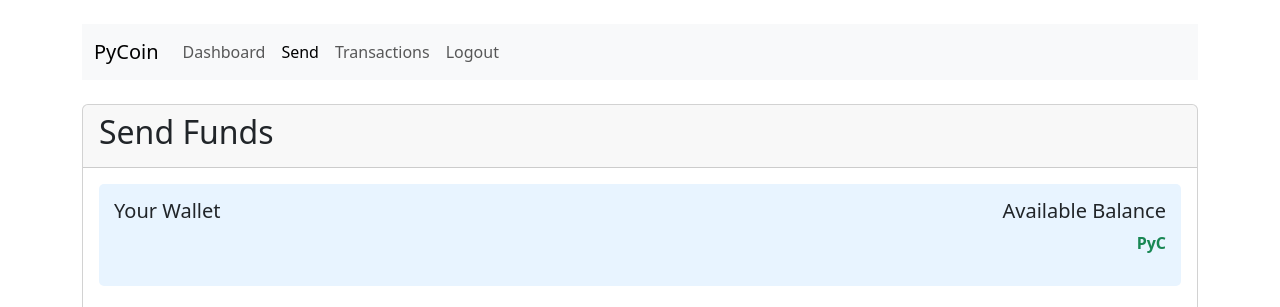
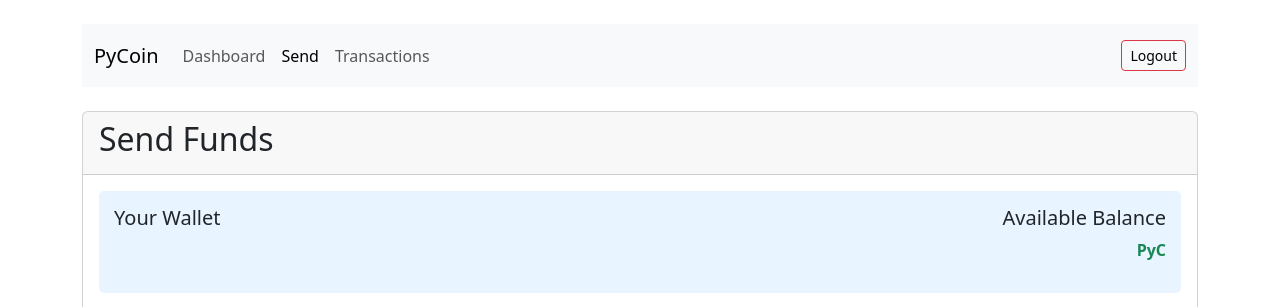
Before and after one commit to anhpham-dev/pycoin, a Flask app: template templates/send.html in a window 1280 px wide. Shown: the top 307 px of the page. Run offline with Flask 3, Linux system fonts and the light colour scheme; the template is opened without the code that fills it, so the values that code supplies are empty; some libraries are stand-ins or nearby versions.

Commit message:
fix logout button

```diff
--- a/templates/send.html
+++ b/templates/send.html
@@ -45,11 +45,11 @@
                         <li class="nav-item">
                             <a class="nav-link" href="/transactions">Transactions</a>
                         </li>
-                        <li class="nav-item">
-                            <a class="nav-link" href="/logout">Logout</a>
-                        </li>
                     </ul>
                 </div>
+                <span class="navbar-text">
+                    <a href="{{ url_for('logout') }}" class="btn btn-outline-danger btn-sm">Logout</a>
+                </span>
             </div>
         </nav>
 
```
